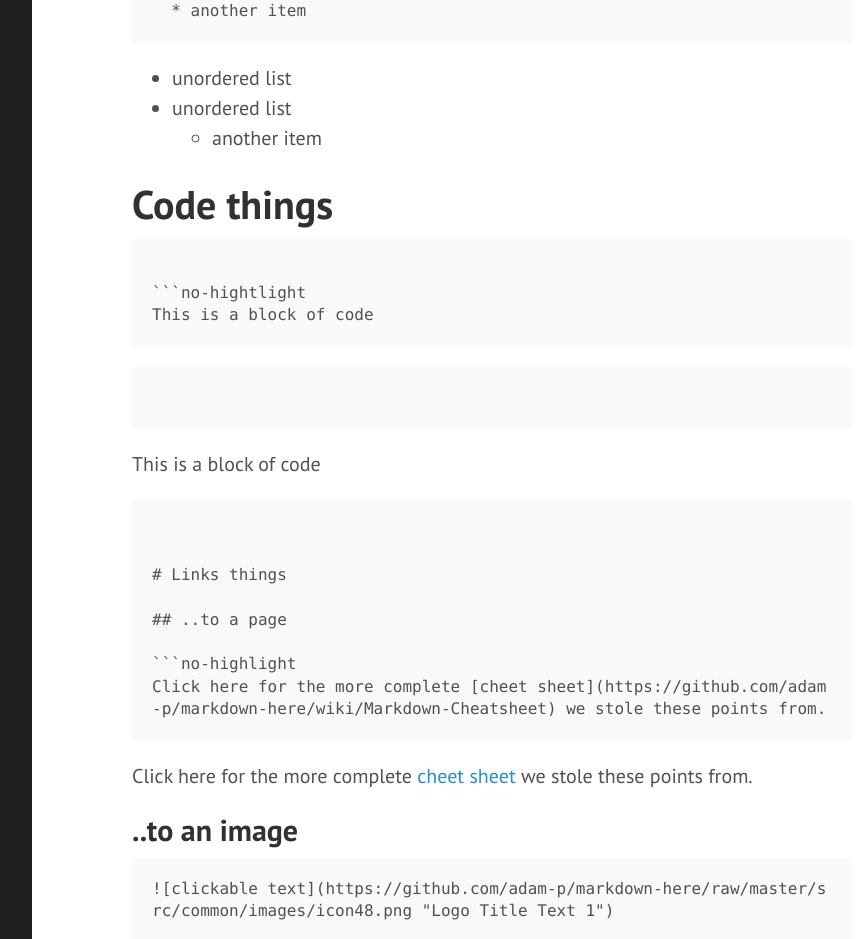
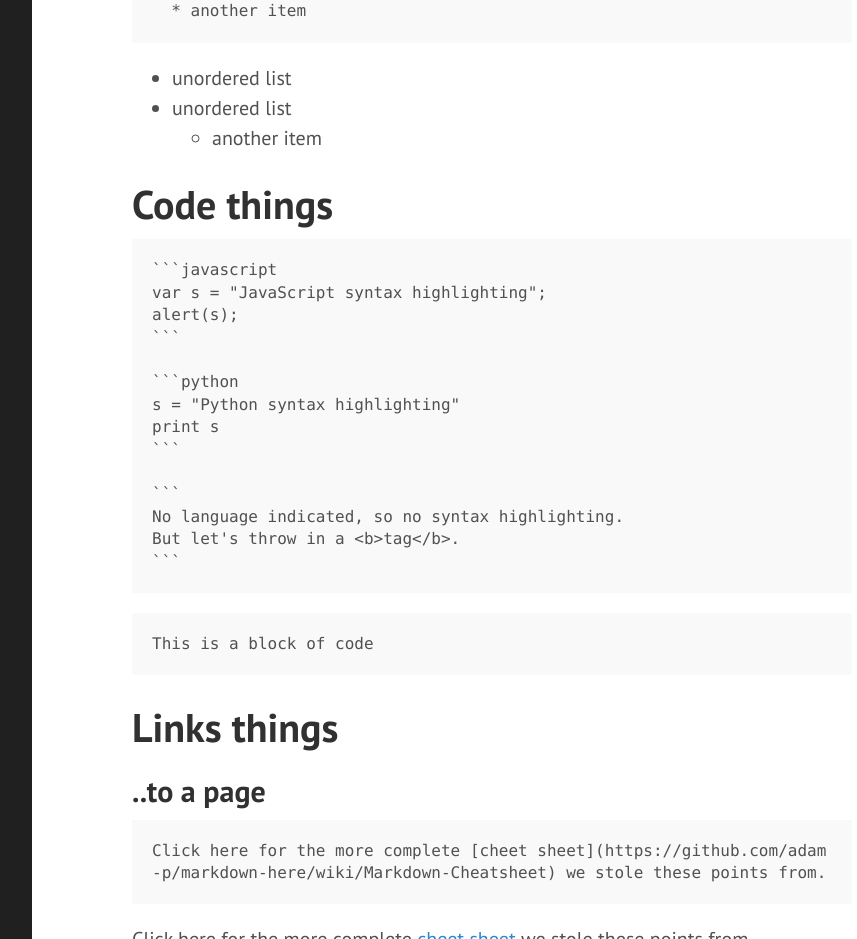
Before and after one commit to KikoBlog/KikoBlog.github.io, a Jekyll site: the page built from _posts/2016-01-21-markdown-cheatsheet.markdown, in a window 1280 px wide and 1400 px high, scrolled down 1066 px, cut to the strip 0-939 px from the top of the window. Shown: the whole strip, without its empty margins (328-1185 px from the left). Built offline with Jekyll 4.4.1, drawn with Linux system fonts in a browser that asks for light colours.

Commit message:
Update 2016-01-21-markdown-cheatsheet.markdown

````diff
--- a/_posts/2016-01-21-markdown-cheatsheet.markdown
+++ b/_posts/2016-01-21-markdown-cheatsheet.markdown
@@ -52,13 +52,21 @@ _italics_
 
 # Code things
 
+<pre lang="no-highlight"><code>```javascript
+var s = "JavaScript syntax highlighting";
+alert(s);
 ```
 
-```no-hightlight
-This is a block of code
+```python
+s = "Python syntax highlighting"
+print s
 ```
 
 ```
+No language indicated, so no syntax highlighting.
+But let's throw in a &lt;b&gt;tag&lt;/b&gt;.
+```
+</code></pre>
 
 ```
 This is a block of code
````
